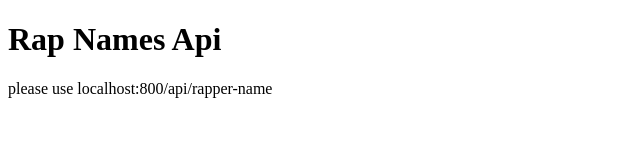
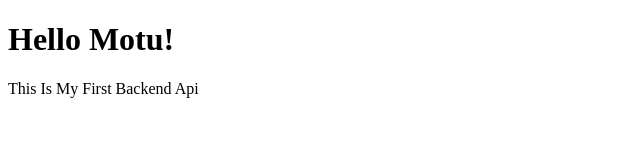
Before and after one commit to vipindevwork/rap-names-api, a website: page index.html in a window 1280 px wide. Shown: the whole page, without its empty margins (0-640 px from the left). Drawn offline with Linux system fonts and the light colour scheme.

Commit message:
1 object added

```diff
--- a/index.html
+++ b/index.html
@@ -6,7 +6,7 @@
     <title>Document</title>
 </head>
 <body>
-    <h1>Rap Names Api</h1>
-    <p>please use localhost:800/api/rapper-name</p>
+    <h1>Hello Motu!</h1>
+    <p>This Is My First Backend Api</p>
 </body>
 </html>
```
Also changed, not shown: server.js (+8 -0 lines).
